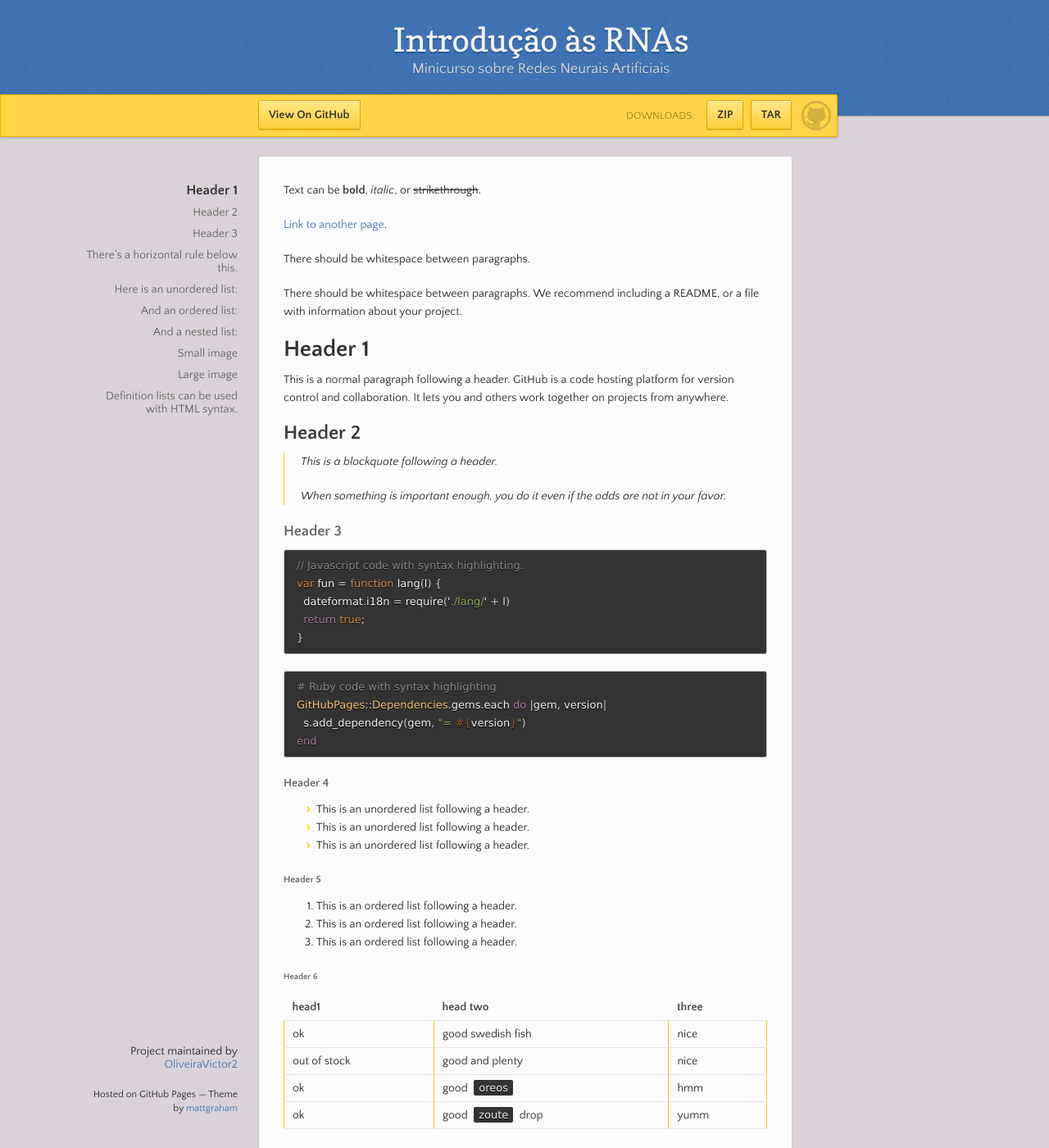
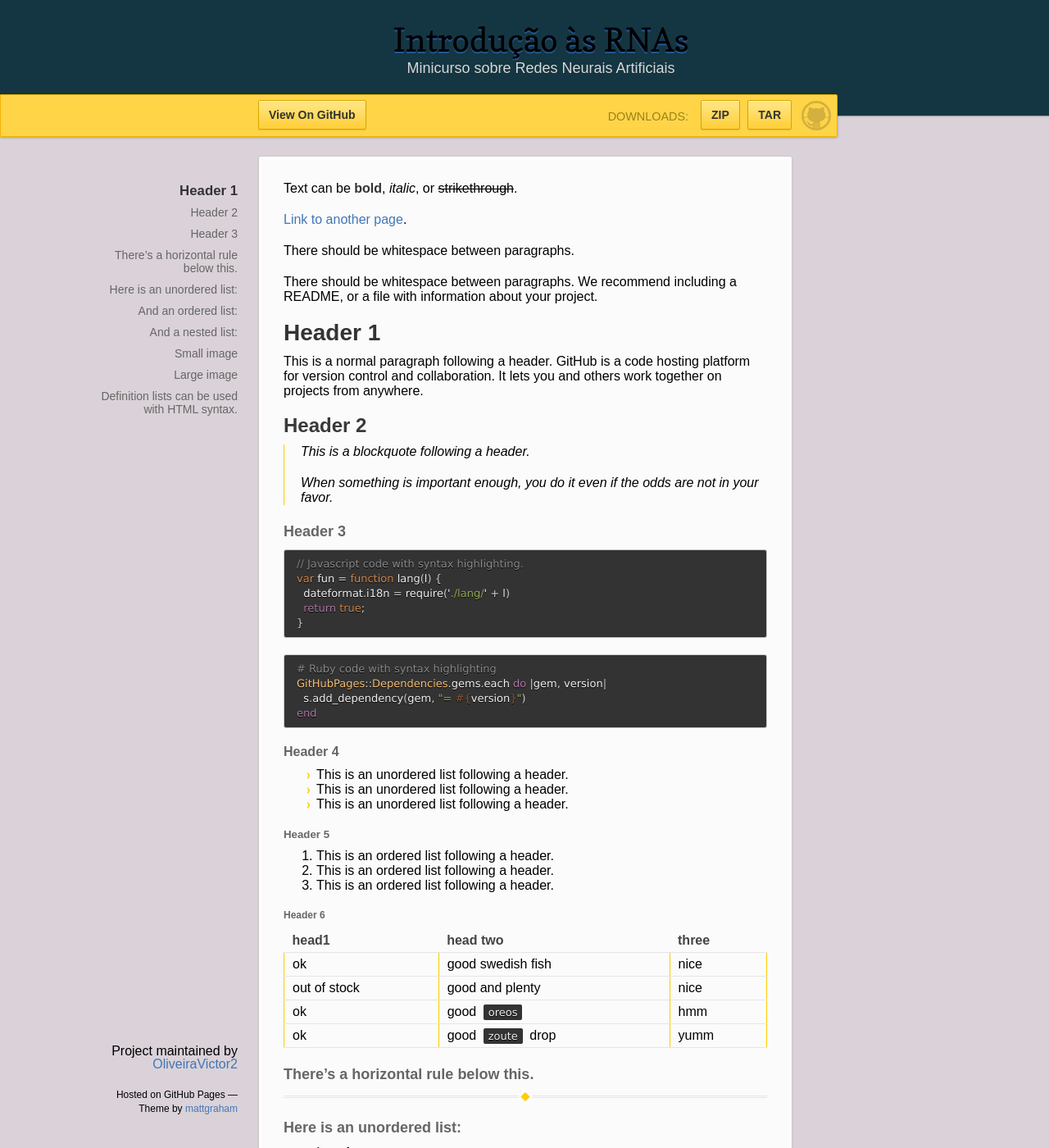
Before and after one commit to OliveiraVictor2/Minicurso-RNAs, a Jekyll site: the page built from index.md, in a window 1280 px wide and 1400 px high. Shown: the whole window at 82% size. Built offline with Jekyll 4.4.1, drawn with Linux system fonts in a browser that asks for light colours.

Commit message:
Update style.scss

```diff
--- a/assets/css/style.scss
+++ b/assets/css/style.scss
@@ -2,3 +2,19 @@
 ---
 
 @import 'jekyll-theme-leap-day';
+
+body {
+    font: unset;
+    color: #000000;
+}
+
+header {
+    background: #143642;
+    h1 {
+        color: #000000;
+    }
+}
+
+#banner {
+    background: #ffd447;
+}
```
